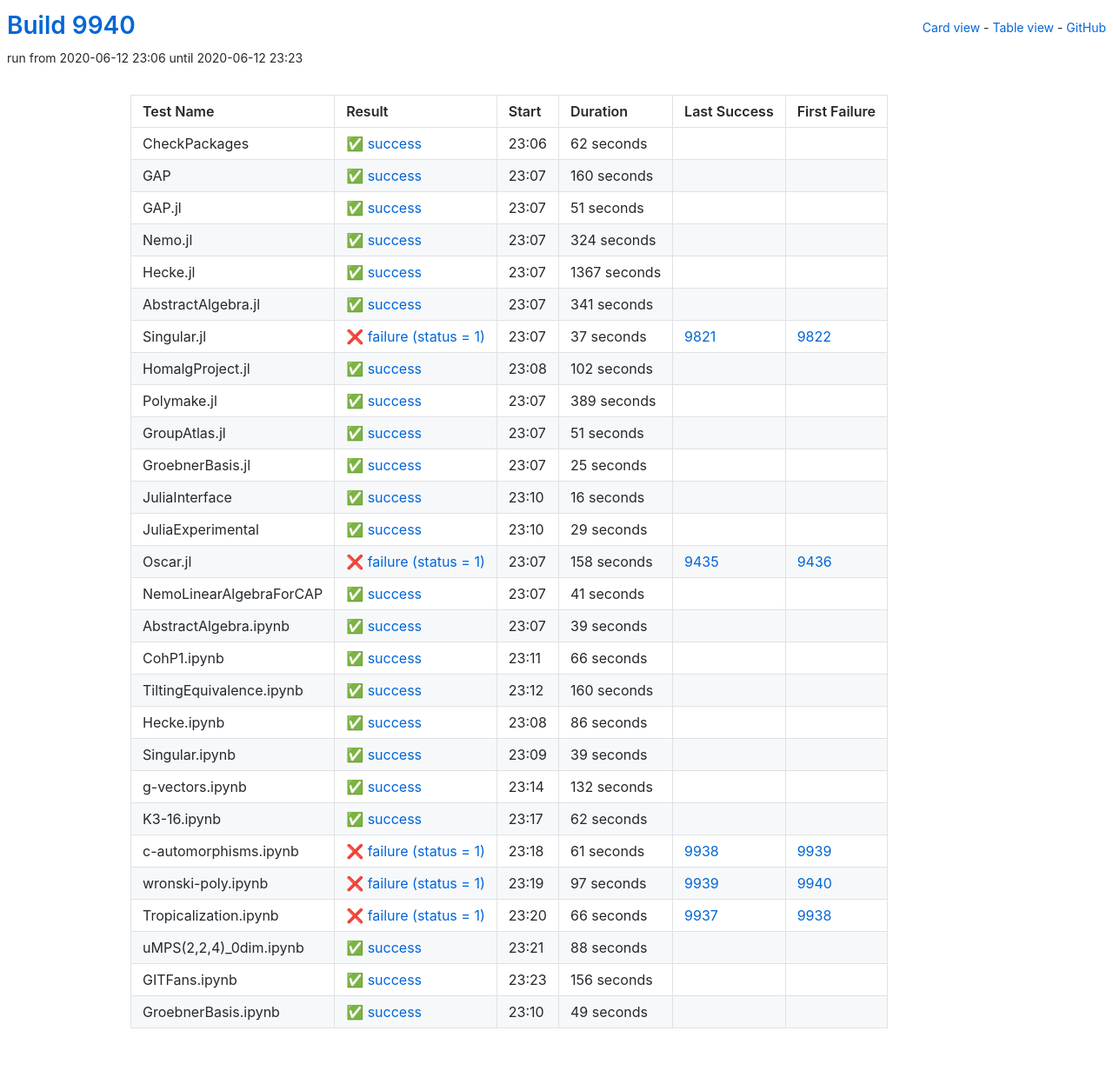
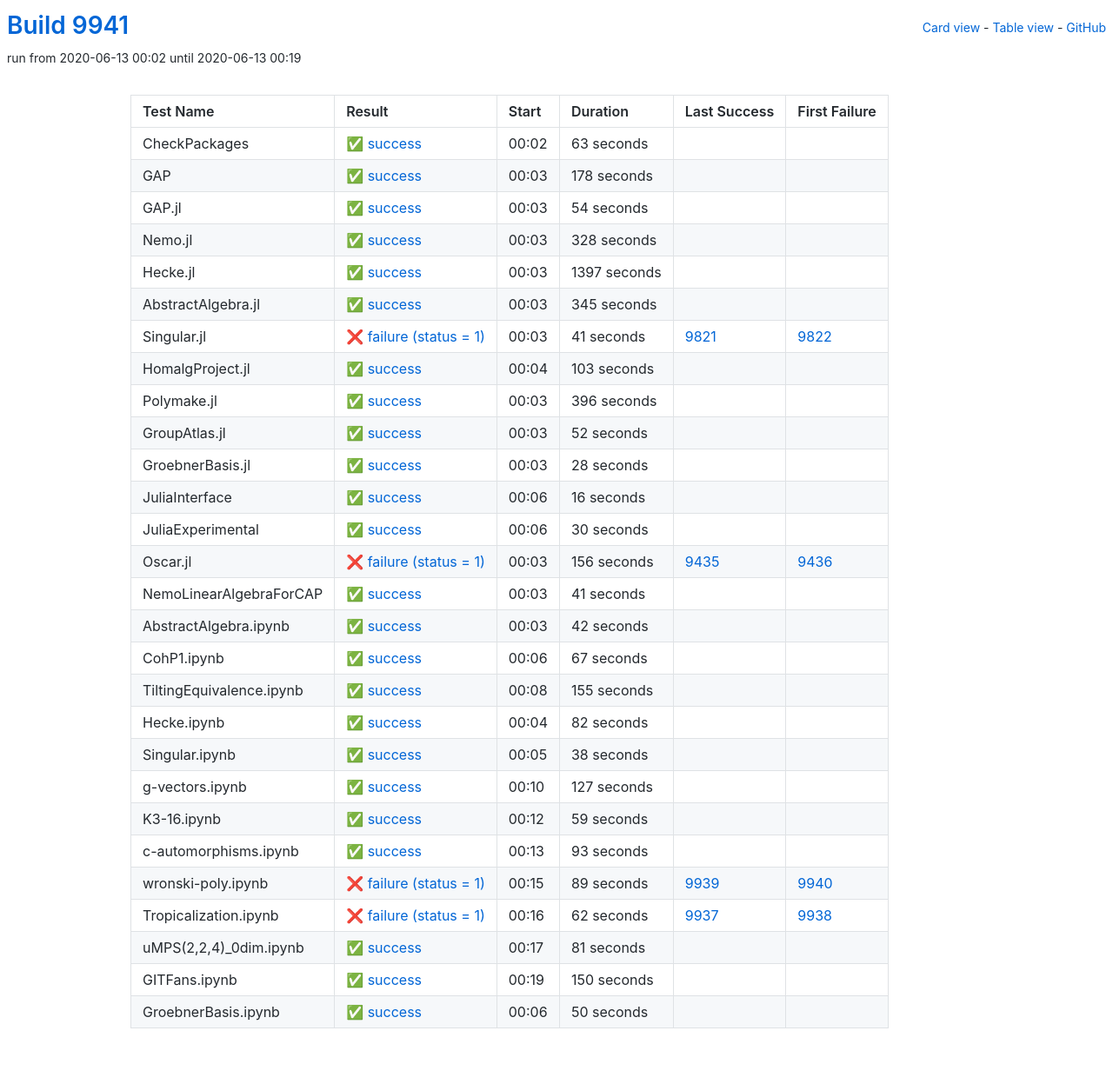
Before and after one commit to oscar-system/oscar-ci-status, a Jekyll site: the page built from table.html, in a window 1280 px wide. Shown: the whole page at 87% size. Built offline with Jekyll 4.4.1, drawn with Linux system fonts in a browser that asks for light colours.

Commit message:
Build #9941

```diff
--- a/_data/ci.yml
+++ b/_data/ci.yml
@@ -1,6 +1,6 @@
 ---
-build: 9940
-build_url: https://oscarci.mathematik.uni-kl.de/job/oscar/9940/
+build: 9941
+build_url: https://oscarci.mathematik.uni-kl.de/job/oscar/9941/
 job: oscar
 organization: oscar-system
 repo: oscar-ci-status
@@ -8,140 +8,140 @@
 tests:
 - name: CheckPackages
   id: checkpackages
-  log: https://oscarci.mathematik.uni-kl.de/job/oscar/9940/artifact/logs/build-9940/CheckPackages.log
-  start: 2020-06-12 23:06
+  log: https://oscarci.mathematik.uni-kl.de/job/oscar/9941/artifact/logs/build-9941/CheckPackages.log
+  start: 2020-06-13 00:02
   success: true
   exitcode: 0
   status: success
-  duration: 62
+  duration: 63
   last_success: false
   last_success_url:
   first_failure: false
   first_failure_url:
 - name: GAP
   id: gap
-  log: https://oscarci.mathematik.uni-kl.de/job/oscar/9940/artifact/logs/build-9940/GAP.log
-  start: 2020-06-12 23:07
+  log: https://oscarci.mathematik.uni-kl.de/job/oscar/9941/artifact/logs/build-9941/GAP.log
+  start: 2020-06-13 00:03
   success: true
   exitcode: 0
   status: success
-  duration: 160
+  duration: 178
   last_success: false
   last_success_url:
   first_failure: false
   first_failure_url:
 - name: GAP.jl
   id: gap-jl
-  log: https://oscarci.mathematik.uni-kl.de/job/oscar/9940/artifact/logs/build-9940/GAP.jl.log
-  start: 2020-06-12 23:07
+  log: https://oscarci.mathematik.uni-kl.de/job/oscar/9941/artifact/logs/build-9941/GAP.jl.log
+  start: 2020-06-13 00:03
   success: true
   exitcode: 0
   status: success
-  duration: 51
+  duration: 54
   last_success: false
   last_success_url:
   first_failure: false
   first_failure_url:
 - name: Nemo.jl
   id: nemo-jl
-  log: https://oscarci.mathematik.uni-kl.de/job/oscar/9940/artifact/logs/build-9940/Nemo.jl.log
-  start: 2020-06-12 23:07
+  log: https://oscarci.mathematik.uni-kl.de/job/oscar/9941/artifact/logs/build-9941/Nemo.jl.log
+  start: 2020-06-13 00:03
   success: true
   exitcode: 0
   status: success
-  duration: 324
+  duration: 328
   last_success: false
   last_success_url:
   first_failure: false
   first_failure_url:
 - name: Hecke.jl
   id: hecke-jl
-  log: https://oscarci.mathematik.uni-kl.de/job/oscar/9940/artifact/logs/build-9940/Hecke.jl.log
-  start: 2020-06-12 23:07
+  log: https://oscarci.mathematik.uni-kl.de/job/oscar/9941/artifact/logs/build-9941/Hecke.jl.log
+  start: 2020-06-13 00:03
   success: true
   exitcode: 0
   status: success
-  duration: 1367
+  duration: 1397
   last_success: false
   last_success_url:
   first_failure: false
   first_failure_url:
 - name: AbstractAlgebra.jl
   id: abstractalgebra-jl
-  log: https://oscarci.mathematik.uni-kl.de/job/oscar/9940/artifact/logs/build-9940/AbstractAlgebra.jl.log
-  start: 2020-06-12 23:07
+  log: https://oscarci.mathematik.uni-kl.de/job/oscar/9941/artifact/logs/build-9941/AbstractAlgebra.jl.log
+  start: 2020-06-13 00:03
   success: true
   exitcode: 0
   status: success
-  duration: 341
+  duration: 345
   last_success: false
   last_success_url:
   first_failure: false
   first_failure_url:
 - name: Singular.jl
   id: singular-jl
-  log: https://oscarci.mathematik.uni-kl.de/job/oscar/9940/artifact/logs/build-9940/Singular.jl.log
-  start: 2020-06-12 23:07
+  log: https://oscarci.mathematik.uni-kl.de/job/oscar/9941/artifact/logs/build-9941/Singular.jl.log
+  start: 2020-06-13 00:03
   success: false
   exitcode: 1
   status: failure
-  duration: 37
+  duration: 41
   last_success: 9821
   last_success_url: https://oscarci.mathematik.uni-kl.de/job/oscar/9821/
   first_failure: 9822
   first_failure_url: https://oscarci.mathematik.uni-kl.de/job/oscar/9822/
 - name: HomalgProject.jl
   id: homalgproject-jl
-  log: https://oscarci.mathematik.uni-kl.de/job/oscar/9940/artifact/logs/build-9940/HomalgProject.jl.log
-  start: 2020-06-12 23:08
+  log: https://oscarci.mathematik.uni-kl.de/job/oscar/9941/artifact/logs/build-9941/HomalgProject.jl.log
+  start: 2020-06-13 00:04
   success: true
   exitcode: 0
   status: success
-  duration: 102
+  duration: 103
   last_success: false
   last_success_url:
   first_failure: false
   first_failure_url:
 - name: Polymake.jl
   id: polymake-jl
-  log: https://oscarci.mathematik.uni-kl.de/job/oscar/9940/artifact/logs/build-9940/Polymake.jl.log
-  start: 2020-06-12 23:07
+  log: https://oscarci.mathematik.uni-kl.de/job/oscar/9941/artifact/logs/build-9941/Polymake.jl.log
+  start: 2020-06-13 00:03
   success: true
   exitcode: 0
   status: success
-  duration: 389
+  duration: 396
   last_success: false
   last_success_url:
   first_failure: false
   first_failure_url:
 - name: GroupAtlas.jl
   id: groupatlas-jl
-  log: https://oscarci.mathematik.uni-kl.de/job/oscar/9940/artifact/logs/build-9940/GroupAtlas.jl.log
-  start: 2020-06-12 23:07
+  log: https://oscarci.mathematik.uni-kl.de/job/oscar/9941/artifact/logs/build-9941/GroupAtlas.jl.log
+  start: 2020-06-13 00:03
   success: true
   exitcode: 0
   status: success
-  duration: 51
+  duration: 52
   last_success: false
   last_success_url:
   first_failure: false
   first_failure_url:
 - name: GroebnerBasis.jl
   id: groebnerbasis-jl
-  log: https://oscarci.mathematik.uni-kl.de/job/oscar/9940/artifact/logs/build-9940/GroebnerBasis.jl.log
-  start: 2020-06-12 23:07
+  log: https://oscarci.mathematik.uni-kl.de/job/oscar/9941/artifact/logs/build-9941/GroebnerBasis.jl.log
+  start: 2020-06-13 00:03
   success: true
   exitcode: 0
   status: success
-  duration: 25
+  duration: 28
   last_success: false
   last_success_url:
   first_failure: false
   first_failure_url:
 - name: JuliaInterface
   id: juliainterface
-  log: https://oscarci.mathematik.uni-kl.de/job/oscar/9940/artifact/logs/build-9940/JuliaInterface.log
-  start: 2020-06-12 23:10
+  log: https://oscarci.mathematik.uni-kl.de/job/oscar/9941/artifact/logs/build-9941/JuliaInterface.log
+  start: 2020-06-13 00:06
   success: true
   exitcode: 0
   status: success
@@ -152,32 +152,32 @@
   first_failure_url:
 - name: JuliaExperimental
   id: juliaexperimental
-  log: https://oscarci.mathematik.uni-kl.de/job/oscar/9940/artifact/logs/build-9940/JuliaExperimental.log
-  start: 2020-06-12 23:10
+  log: https://oscarci.mathematik.uni-kl.de/job/oscar/9941/artifact/logs/build-9941/JuliaExperimental.log
+  start: 2020-06-13 00:06
   success: true
   exitcode: 0
   status: success
-  duration: 29
+  duration: 30
   last_success: false
   last_success_url:
   first_failure: false
   first_failure_url:
 - name: Oscar.jl
   id: oscar-jl
-  log: https://oscarci.mathematik.uni-kl.de/job/oscar/9940/artifact/logs/build-9940/Oscar.jl.log
-  start: 2020-06-12 23:07
+  log: https://oscarci.mathematik.uni-kl.de/job/oscar/9941/artifact/logs/build-9941/Oscar.jl.log
+  start: 2020-06-13 00:03
   success: false
   exitcode: 1
   status: failure
-  duration: 158
+  duration: 156
   last_success: 9435
   last_success_url: https://oscarci.mathematik.uni-kl.de/job/oscar/9435/
   first_failure: 9436
   first_failure_url: https://oscarci.mathematik.uni-kl.de/job/oscar/9436/
 - name: NemoLinearAlgebraForCAP
   id: nemolinearalgebraforcap
-  log: https://oscarci.mathematik.uni-kl.de/job/oscar/9940/artifact/logs/build-9940/NemoLinearAlgebraForCAP.log
-  start: 2020-06-12 23:07
+  log: https://oscarci.mathematik.uni-kl.de/job/oscar/9941/artifact/logs/build-9941/NemoLinearAlgebraForCAP.log
+  start: 2020-06-13 00:03
   success: true
   exitcode: 0
   status: success
@@ -188,156 +188,156 @@
   first_failure_url:
 - name: AbstractAlgebra.ipynb
   id: abstractalgebra-ipynb
-  log: https://oscarci.mathematik.uni-kl.de/job/oscar/9940/artifact/logs/build-9940/AbstractAlgebra.ipynb.log
-  start: 2020-06-12 23:07
+  log: https://oscarci.mathematik.uni-kl.de/job/oscar/9941/artifact/logs/build-9941/AbstractAlgebra.ipynb.log
+  start: 2020-06-13 00:03
   success: true
   exitcode: 0
   status: success
-  duration: 39
+  duration: 42
   last_success: false
   last_success_url:
   first_failure: false
   first_failure_url:
 - name: CohP1.ipynb
   id: cohp1-ipynb
-  log: https://oscarci.mathematik.uni-kl.de/job/oscar/9940/artifact/logs/build-9940/CohP1.ipynb.log
-  start: 2020-06-12 23:11
+  log: https://oscarci.mathematik.uni-kl.de/job/oscar/9941/artifact/logs/build-9941/CohP1.ipynb.log
+  start: 2020-06-13 00:06
   success: true
   exitcode: 0
   status: success
-  duration: 66
+  duration: 67
   last_success: false
   last_success_url:
   first_failure: false
   first_failure_url:
 - name: TiltingEquivalence.ipynb
   id: tiltingequivalence-ipynb
-  log: https://oscarci.mathematik.uni-kl.de/job/oscar/9940/artifact/logs/build-9940/TiltingEquivalence.ipynb.log
-  start: 2020-06-12 23:12
+  log: https://oscarci.mathematik.uni-kl.de/job/oscar/9941/artifact/logs/build-9941/TiltingEquivalence.ipynb.log
+  start: 2020-06-13 00:08
   success: true
   exitcode: 0
   status: success
-  duration: 160
+  duration: 155
   last_success: false
   last_success_url:
   first_failure: false
   first_failure_url:
 - name: Hecke.ipynb
   id: hecke-ipynb
-  log: https://oscarci.mathematik.uni-kl.de/job/oscar/9940/artifact/logs/build-9940/Hecke.ipynb.log
-  start: 2020-06-12 23:08
+  log: https://oscarci.mathematik.uni-kl.de/job/oscar/9941/artifact/logs/build-9941/Hecke.ipynb.log
+  start: 2020-06-13 00:04
   success: true
   exitcode: 0
   status: success
-  duration: 86
+  duration: 82
   last_success: false
   last_success_url:
   first_failure: false
   first_failure_url:
 - name: Singular.ipynb
   id: singular-ipynb
-  log: https://oscarci.mathematik.uni-kl.de/job/oscar/9940/artifact/logs/build-9940/Singular.ipynb.log
-  start: 2020-06-12 23:09
+  log: https://oscarci.mathematik.uni-kl.de/job/oscar/9941/artifact/logs/build-9941/Singular.ipynb.log
+  start: 2020-06-13 00:05
   success: true
   exitcode: 0
   status: success
-  duration: 39
+  duration: 38
   last_success: false
   last_success_url:
   first_failure: false
   first_failure_url:
 - name: g-vectors.ipynb
   id: g-vectors-ipynb
-  log: https://oscarci.mathematik.uni-kl.de/job/oscar/9940/artifact/logs/build-9940/g-vectors.ipynb.log
-  start: 2020-06-12 23:14
+  log: https://oscarci.mathematik.uni-kl.de/job/oscar/9941/artifact/logs/build-9941/g-vectors.ipynb.log
+  start: 2020-06-13 00:10
   success: true
   exitcode: 0
   status: success
-  duration: 132
+  duration: 127
   last_success: false
   last_success_url:
   first_failure: false
   first_failure_url:
 - name: K3-16.ipynb
   id: k3-16-ipynb
-  log: https://oscarci.mathematik.uni-kl.de/job/oscar/9940/artifact/logs/build-9940/K3-16.ipynb.log
-  start: 2020-06-12 23:17
+  log: https://oscarci.mathematik.uni-kl.de/job/oscar/9941/artifact/logs/build-9941/K3-16.ipynb.log
+  start: 2020-06-13 00:12
   success: true
   exitcode: 0
   status: success
-  duration: 62
+  duration: 59
   last_success: false
   last_success_url:
   first_failure: false
   first_failure_url:
 - name: c-automorphisms.ipynb
   id: c-automorphisms-ipynb
-  log: https://oscarci.mathematik.uni-kl.de/job/oscar/9940/artifact/logs/build-9940/c-automorphisms.ipynb.log
-  start: 2020-06-12 23:18
+  log: https://oscarci.mathematik.uni-kl.de/job/oscar/9941/artifact/logs/build-9941/c-automorphisms.ipynb.log
+  start: 2020-06-13 00:13
+  success: true
+  exitcode: 0
+  status: success
+  duration: 93
+  last_success: false
+  last_success_url:
+  first_failure: false
+  first_failure_url:
+- name: wronski-poly.ipynb
+  id: wronski-poly-ipynb
+  log: https://oscarci.mathematik.uni-kl.de/job/oscar/9941/artifact/logs/build-9941/wronski-poly.ipynb.log
+  start: 2020-06-13 00:15
   success: false
   exitcode: 1
   status: failure
-  duration: 61
-  last_success: 9938
-  last_success_url: https://oscarci.mathematik.uni-kl.de/job/oscar/9938/
-  first_failure: 9939
-  first_failure_url: https://oscarci.mathematik.uni-kl.de/job/oscar/9939/
-- name: wronski-poly.ipynb
-  id: wronski-poly-ipynb
-  log: https://oscarci.mathematik.uni-kl.de/job/oscar/9940/artifact/logs/build-9940/wronski-poly.ipynb.log
-  start: 2020-06-12 23:19
-  success: false
-  exitcode: 1
-  status: failure
-  duration: 97
+  duration: 89
   last_success: 9939
   last_success_url: https://oscarci.mathematik.uni-kl.de/job/oscar/9939/
   first_failure: 9940
   first_failure_url: https://oscarci.mathematik.uni-kl.de/job/oscar/9940/
 - name: Tropicalization.ipynb
   id: tropicalization-ipynb
-  log: https://oscarci.mathematik.uni-kl.de/job/oscar/9940/artifact/logs/build-9940/Tropicalization.ipynb.log
-  start: 2020-06-12 23:20
+  log: https://oscarci.mathematik.uni-kl.de/job/oscar/9941/artifact/logs/build-9941/Tropicalization.ipynb.log
+  start: 2020-06-13 00:16
   success: false
   exitcode: 1
   status: failure
-  duration: 66
+  duration: 62
   last_success: 9937
   last_success_url: https://oscarci.mathematik.uni-kl.de/job/oscar/9937/
   first_failure: 9938
   first_failure_url: https://oscarci.mathematik.uni-kl.de/job/oscar/9938/
 - name: uMPS(2,2,4)_0dim.ipynb
   id: umps-2-2-4-0dim-ipynb
-  log: https://oscarci.mathematik.uni-kl.de/job/oscar/9940/artifact/logs/build-9940/uMPS-2-2-4-_0dim.ipynb.log
-  start: 2020-06-12 23:21
+  log: https://oscarci.mathematik.uni-kl.de/job/oscar/9941/artifact/logs/build-9941/uMPS-2-2-4-_0dim.ipynb.log
+  start: 2020-06-13 00:17
   success: true
   exitcode: 0
   status: success
-  duration: 88
+  duration: 81
   last_success: false
   last_success_url:
   first_failure: false
   first_failure_url:
 - name: GITFans.ipynb
   id: gitfans-ipynb
-  log: https://oscarci.mathematik.uni-kl.de/job/oscar/9940/artifact/logs/build-9940/GITFans.ipynb.log
-  start: 2020-06-12 23:23
+  log: https://oscarci.mathematik.uni-kl.de/job/oscar/9941/artifact/logs/build-9941/GITFans.ipynb.log
+  start: 2020-06-13 00:19
   success: true
   exitcode: 0
   status: success
-  duration: 156
+  duration: 150
   last_success: false
   last_success_url:
   first_failure: false
   first_failure_url:
 - name: GroebnerBasis.ipynb
   id: groebnerbasis-ipynb
-  log: https://oscarci.mathematik.uni-kl.de/job/oscar/9940/artifact/logs/build-9940/GroebnerBasis.ipynb.log
-  start: 2020-06-12 23:10
+  log: https://oscarci.mathematik.uni-kl.de/job/oscar/9941/artifact/logs/build-9941/GroebnerBasis.ipynb.log
+  start: 2020-06-13 00:06
   success: true
   exitcode: 0
   status: success
-  duration: 49
+  duration: 50
   last_success: false
   last_success_url:
   first_failure: false
```
Also changed, not shown: README.md.
